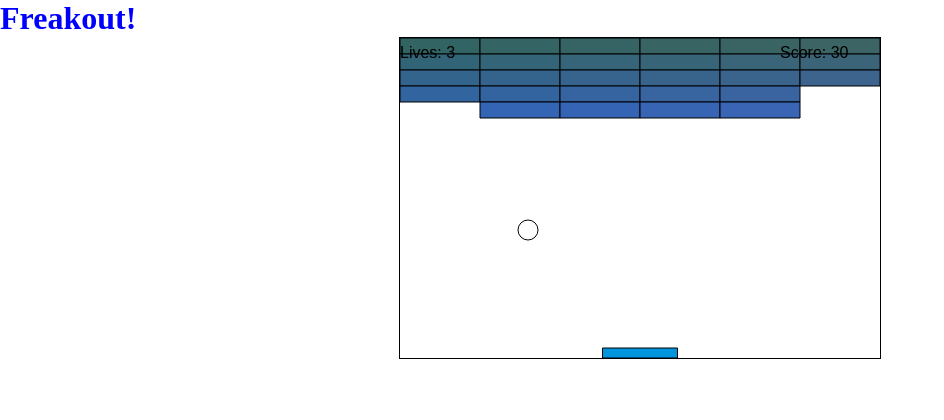
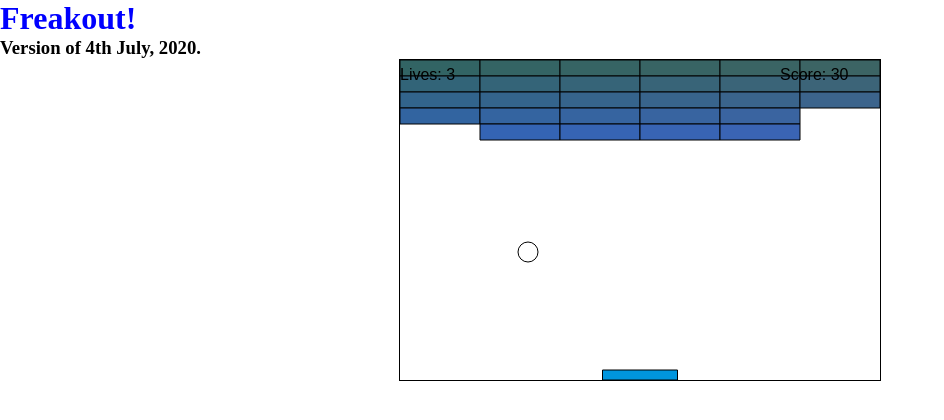
Before and after one commit to AndersonFreixo/andersonfreixo.github.io, a plain HTML site: page index.htm in a window 1280 px wide. Shown: the whole page, without its empty margins (0-944 px from the left). Drawn offline with Linux system fonts and the light colour scheme.

Commit message:
Update index.htm

```diff
--- a/index.htm
+++ b/index.htm
@@ -14,6 +14,7 @@
     <body onload="run();">
 
         <h1>Freakout!</h1>
+        <h3>Version of 4th July, 2020.</h3>
         <canvas id="myCanvas" width="480" height="320">A canvas</canvas>
         <script src = "Brick.js"></script>
         <script src = "Paddle.js"></script>
```
